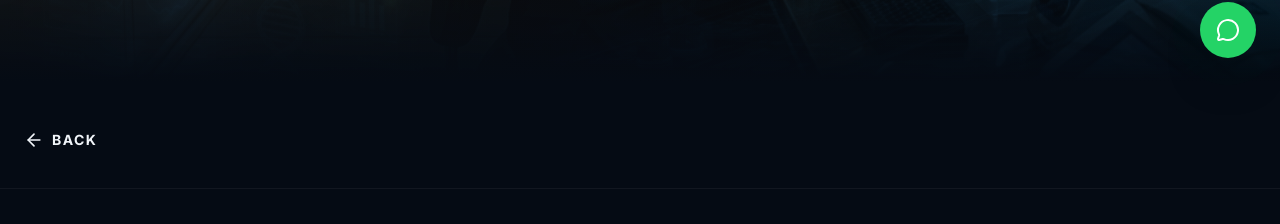
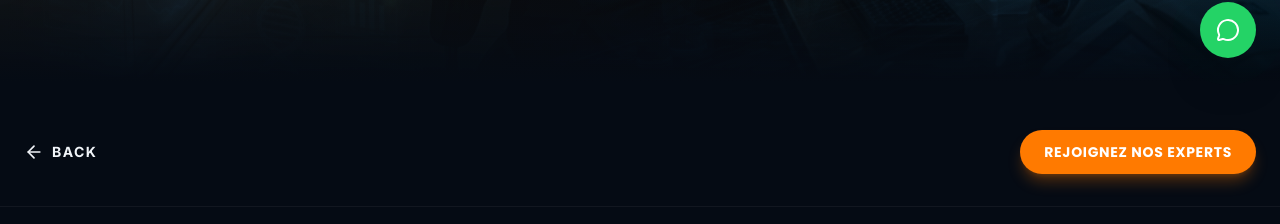
Before and after one commit to ITAINNOVATE/Saninova, a Next.js app: page /expertises in a window 1280 px wide. Shown: the part 718-942 px from the top of the page. Built offline with nearby package versions, Linux system fonts and the light colour scheme; no server answers; the database is empty.

Commit message:
feat: add button to jump to expert form

```diff
--- a/src/app/expertises/page.tsx
+++ b/src/app/expertises/page.tsx
@@ -20,13 +20,22 @@ export default function ExpertisesPage() {
       />
 
       <div className="bg-white pb-20">
-        <div className="max-w-7xl mx-auto px-6 pt-12 relative z-20 mb-8">
+        <div className="max-w-7xl mx-auto px-6 pt-12 relative z-20 mb-8 flex flex-col sm:flex-row items-center justify-between gap-4">
           <Link
             href="/"
             className="inline-flex items-center text-dark/40 hover:text-primary font-bold text-sm uppercase tracking-widest transition-all gap-2"
           >
             <ArrowLeft className="w-5 h-5" /> {t.common?.back || "Retour"}
           </Link>
+
+          <button
+            onClick={() => {
+              document.getElementById('expert-form')?.scrollIntoView({ behavior: 'smooth' });
+            }}
+            className="px-6 py-3 bg-orange hover:bg-[#d95c00] text-white font-poppins font-bold rounded-full shadow-lg shadow-orange/30 transition-all text-sm uppercase tracking-wider"
+          >
+            Rejoignez nos Experts
+          </button>
         </div>
         <ExpertisesDetails />
         <ExpertForm />
```
